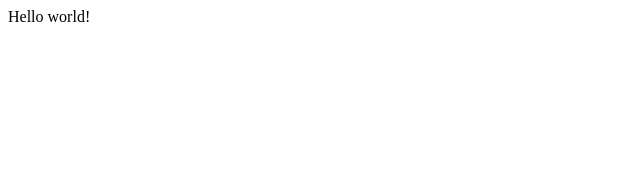
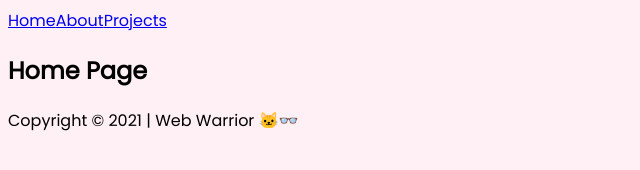
Before and after one commit to VisheshSingh/web-warrior, a Gatsby site: page / in a window 1280 px wide. Shown: the whole page, without its empty margins (0-640 px from the left). Built offline with nearby package versions, Linux system fonts and the light colour scheme; Gatsby itself is replaced by a stand-in of ours.

Commit message:
pages, layout & global styles

```diff
--- /dev/null
+++ b/gatsby-browser.js
@@ -0,0 +1 @@
+import "./src/styles/global.css"
--- /dev/null
+++ b/src/components/Footer.js
@@ -0,0 +1,16 @@
+import React from "react"
+
+const Footer = () => {
+  return (
+    <div>
+      <p>
+        Copyright &copy; {new Date().getFullYear()} | Web Warrior{" "}
+        <span role="img" aria-labelledby="web warrior">
+          🐱‍👓
+        </span>
+      </p>
+    </div>
+  )
+}
+
+export default Footer
--- /dev/null
+++ b/src/components/Layout.js
@@ -0,0 +1,15 @@
+import React from "react"
+import Navbar from "./Navbar"
+import Footer from "./Footer"
+
+const Layout = ({ children }) => {
+  return (
+    <div className="layout-container">
+      <Navbar />
+      {children}
+      <Footer />
+    </div>
+  )
+}
+
+export default Layout
--- /dev/null
+++ b/src/components/Navbar.js
@@ -0,0 +1,14 @@
+import React from "react"
+import { Link } from "gatsby"
+
+const Navbar = () => {
+  return (
+    <nav>
+      <Link to="/">Home</Link>
+      <Link to="/about">About</Link>
+      <Link to="/projects">Projects</Link>
+    </nav>
+  )
+}
+
+export default Navbar
--- a/src/pages/index.js
+++ b/src/pages/index.js
@@ -1,5 +1,10 @@
 import React from "react"
+import Layout from "../components/Layout"
 
 export default function Home() {
-  return <div>Hello world!</div>
+  return (
+    <Layout>
+      <h2>Home Page</h2>
+    </Layout>
+  )
 }
--- /dev/null
+++ b/src/styles/global.css
@@ -0,0 +1,6 @@
+@import url("https://fonts.googleapis.com/css?family=Poppins");
+
+body {
+  background-color: lavenderblush;
+  font-family: "Poppins", serif;
+}
```
Also changed, not shown: src/pages/404.js (added, +19 -0 lines), src/pages/about.js (added, +25 -0 lines), src/pages/projects/index.js (added, +15 -0 lines).
